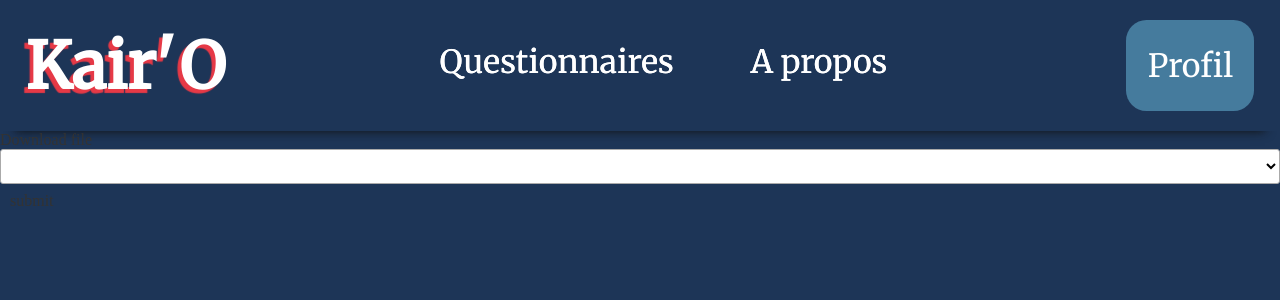
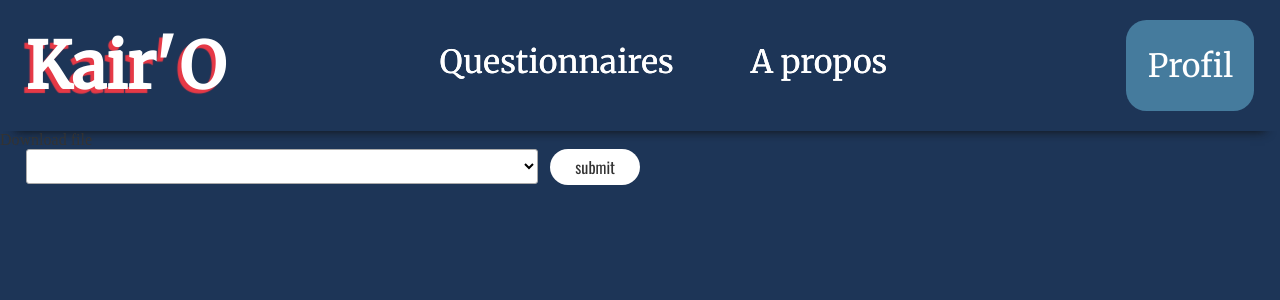
Before and after one commit to MaxRonce/SAE-3.05-Sujet-3, a Flask app: page /export in a window 1280 px wide. Shown: the top 300 px of the page. Run offline with Flask 2, Linux system fonts and the light colour scheme; lists and menus that the app fills with data are empty; parts of the project's set-up code (start-up, migrations or seed data) failed here and were passed over; some libraries are stand-ins or nearby versions; some web fonts are replaced.

Commit message:
bugfix 2

```diff
--- a/link_front_back/db_link.py
+++ b/link_front_back/db_link.py
@@ -102,7 +102,7 @@ def del_question(idq):
     ses.commit()
 
 def main():
-    add_questionnaire(q)
+    #add_questionnaire(q)
     # = get_questions(2)
     #print(t[0]['idq'])
     #del_question(3)
@@ -110,6 +110,7 @@ def main():
     #add_answer("test", 100, 1)
     #print(get_liste_questionnaire())
     #print(get_questions(1))
+    print(get_liste_id_nom_questionnaire())
 
 if __name__ == '__main__':
     main()
--- /dev/null
+++ b/link_front_back/static/css/form.css
@@ -0,0 +1,28 @@
+body {
+  padding: 0;
+  margin: 0;
+  background: #1D3557;
+}
+#sbutton {
+  background-color: #FFFFFF;
+  width: 7vw;
+  height: 4.5vh;
+  font-family: Oswald, serif;
+  border-radius: 5vh;
+  margin-left: 1vw;
+}
+#sbutton:hover {
+  background-color: #E63946;
+  color: #FFF5EB;
+}
+.choice {
+  display: flex;
+  flex-direction: row;
+  justify-content: space-between;
+  width: 40%;
+  margin-left: 2vw;
+}
+.dlform {
+  display : flex;
+  flex-direction: row;
+}
--- a/link_front_back/templates/export.html
+++ b/link_front_back/templates/export.html
@@ -1,17 +1,18 @@
 {% extends "base.html" %}
     {% block styleandtitle %}
     <title>Download</title>
-    <link rel="stylesheet" href="{{url_for('static', filename='css/ajouter_question.css')}}">
-    {% endblock %}
+    <link rel="stylesheet" href="{{url_for('static', filename='css/form.css')}}">
+
+{% endblock %}
 
 {% block content %}
 
     <body>
 <h1>Download file</h1>
-    <form method="POST">
+    <form method="POST" class="dlform">
         {{ form.hidden_tag() }}
-        {{ form.liste() }}
-        {{ form.submit() }}
+        {{ form.liste(class_="choice") }}
+        {{ form.submit(id_="sbutton") }}
     </form>
     </body>
 
```
